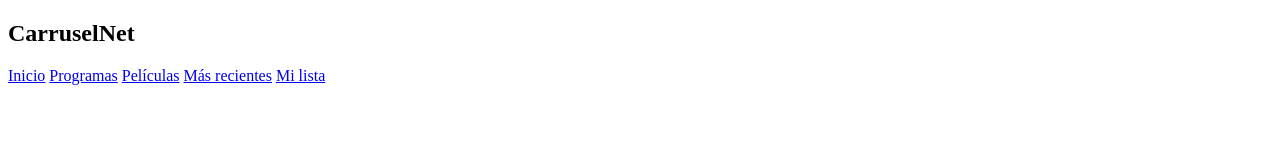
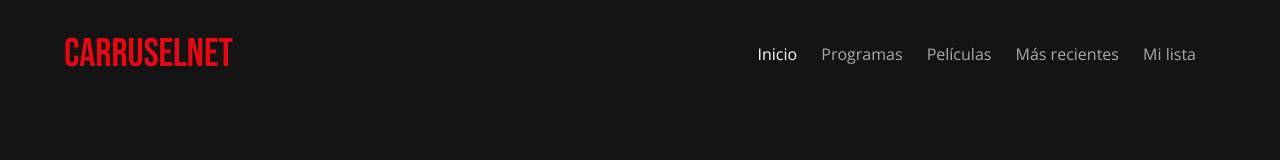
Before and after one commit to kevinrivera20/Netcarrusel, a plain HTML site: page index.html in a window 1280 px wide. Drawn offline with nearby package versions, Linux system fonts and the light colour scheme.

Commit message:
Se hizo el header

```diff
--- a/css/estilos.css
+++ b/css/estilos.css
@@ -0,0 +1,50 @@
+:root
+{
+    --rojo: #E50914;
+    --fondo: #141414;
+}
+*
+{
+    margin: 0;
+    padding: 0;
+    box-sizing: border-box;
+}
+body
+{
+    background: var(--fondo);
+    font-family: 'Open sans', sans-serif;
+}
+.contenedor
+{
+    width: 90%;
+    margin: auto;
+}
+header
+{
+    padding: 30px 0;
+}
+header .contenedor
+{
+    display: flex;
+    justify-content: space-between;
+    align-items: center;
+}
+header .logotipo
+{
+    font-family: 'Bebas neue', cursive;
+    font-weight: normal;
+    color: var(--rojo);
+    font-size: 40px;
+}
+
+header nav a
+{
+    color: #AAA;
+    text-decoration: none;
+    margin-right: 20px;
+}
+
+header nav a:hover,
+header nav a.activo {
+    color: #FFF;
+}
--- a/index.html
+++ b/index.html
@@ -5,18 +5,21 @@
     <meta http-equiv="X-UA-Compatible" content="IE=edge">
     <meta name="viewport" content="width=device-width, initial-scale=1.0">
     <link rel="stylesheet" href="css/estilos.css">
+    <link href="https://fonts.googleapis.com/css2?family=Bebas+Neue&family=Open+Sans:wght@400;600&display=swap" rel="stylesheet">
     <title>Document</title>
 </head>
 <body>
     <header>
+        <div class="contenedor">
             <h2 class="logotipo">CarruselNet</h2>
             <nav>
-            <a href="#">Inicio</a>
+                <a href="#" class="activo">Inicio</a>
                 <a href="#">Programas</a>
                 <a href="#">Películas</a>
                 <a href="#">Más recientes</a>
                 <a href="#">Mi lista</a>
             </nav>
+        </div>
     </header>
 
     <script src="https://kit.fontawesome.com/2c36e9b7b1.js"></script>
```
Lines whose indentation alone changed are shown as unchanged.
